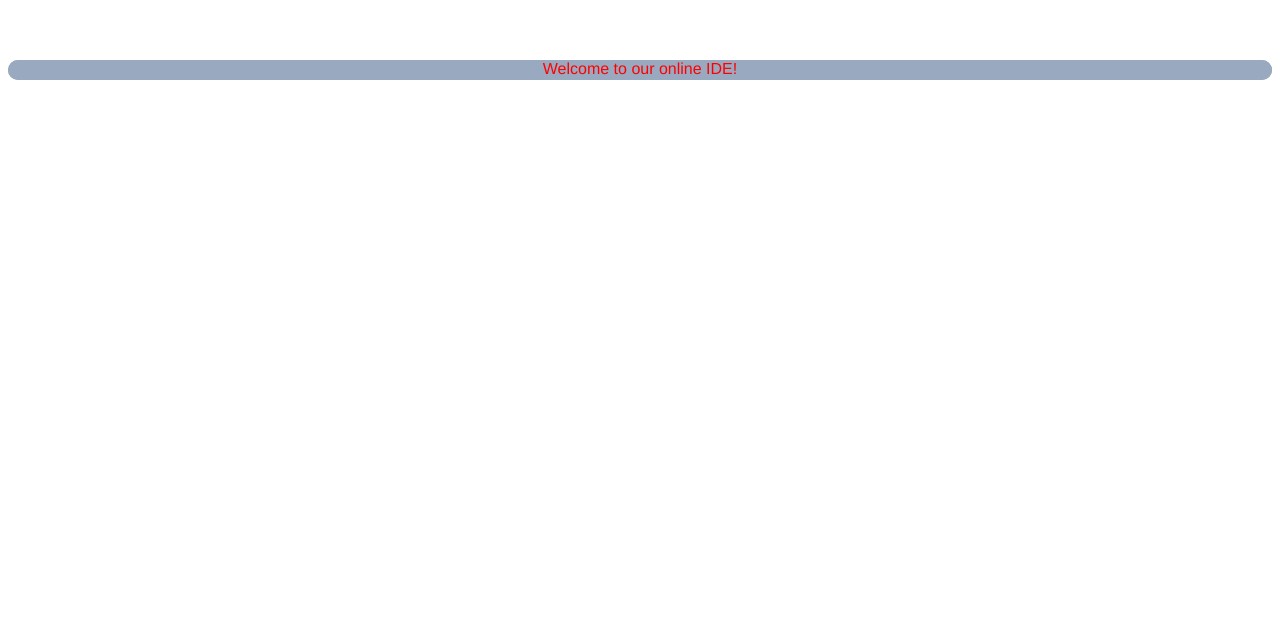
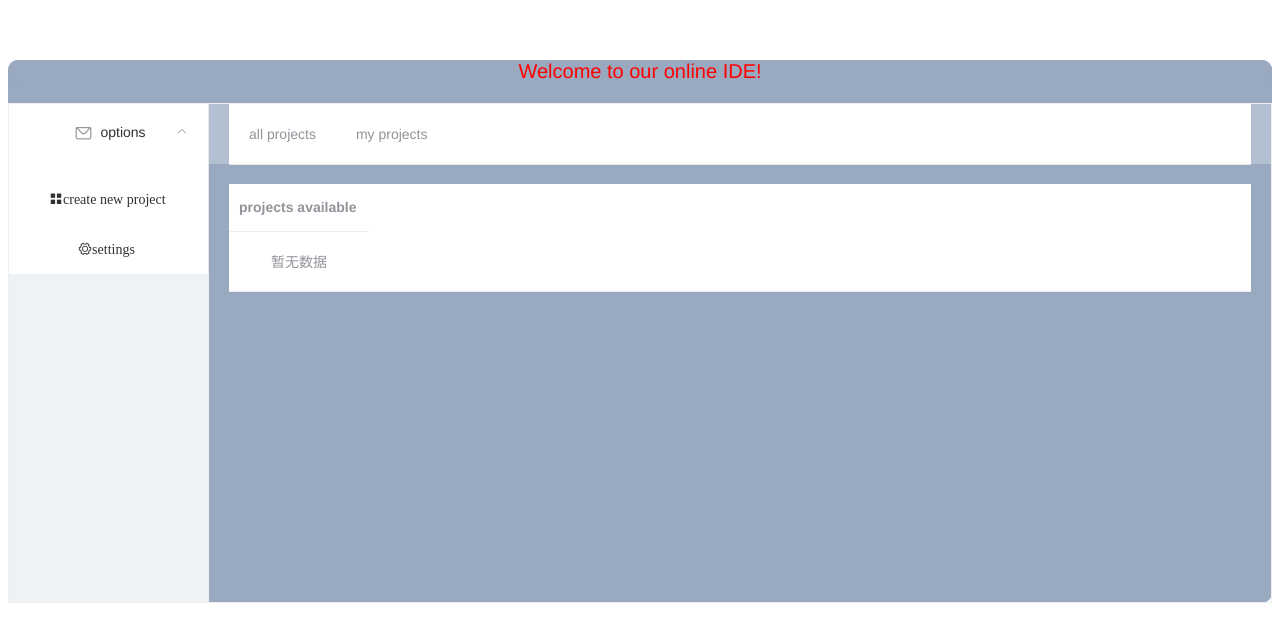
Before and after one commit to georgetian3/WebIDE, a Vue app in the folder webide/: page / in a window 1280 px wide. Shown: the top 642 px of the page. Built offline with nearby package versions, Linux system fonts and the light colour scheme.

Commit message:
welcomePage established

```diff
--- a/webide/src/components/welcomePage.vue
+++ b/webide/src/components/welcomePage.vue
@@ -5,16 +5,72 @@
         <div class="welcome">Welcome to our online IDE!</div>
       </el-col>
     </el-row>
+    <el-container style="height: 500px; border: 1px solid #eee">
+      <el-aside width="200px" style="background-color: rgb(238, 241, 246)">
+        <el-menu :default-openeds="['1', '3']">
+          <el-submenu index="1">
+            <template slot="title"><i class="el-icon-message"></i>options</template>
+            <el-menu-item-group>
+              <el-menu-item index="1-1" class="el-icon-menu">create new project</el-menu-item>
+              <el-menu-item index="1-2" class="el-icon-setting">settings</el-menu-item>
+            </el-menu-item-group>
+          </el-submenu>
+        </el-menu>
+      </el-aside>
+
+      <el-container>
+        <el-header style="text-align: right; font-size: 12px">
+          <!-- <el-dropdown>
+            <i class="el-icon-setting" style="margin-right: 15px"></i>
+            <el-dropdown-menu slot="dropdown">
+              <el-dropdown-item>查看</el-dropdown-item>
+              <el-dropdown-item>新增</el-dropdown-item>
+              <el-dropdown-item>删除</el-dropdown-item>
+            </el-dropdown-menu>
+          </el-dropdown>
+          <span>王小虎</span> -->
+          <el-menu :default-active="activeIndex" class="el-menu-demo" mode="horizontal" @select="handleSelect">
+            <el-menu-item index="1">all projects</el-menu-item>
+            <el-menu-item index="2">my projects</el-menu-item>
+          </el-menu>
+        </el-header>
+
+        <el-main>
+          <el-table :data="tableData">
+            <el-table-column prop="label" label="projects available" width="140">
+            </el-table-column>
+          </el-table>
+        </el-main>
+      </el-container>
+    </el-container>
   </div>
 </template>
 
 <script>
 export default {
-
+  // data () {
+  //   const item = {
+  //     date: '2016-05-02',
+  //     name: '王小虎',
+  //     address: '上海市普陀区金沙江路 1518 弄'
+  //   }
+  //   return {
+  //     tableData: Array(20).fill(item)
+  //   }
+  // }
 }
 </script>
 
 <style>
+.el-header {
+  background-color: #B3C0D1;
+  color: #333;
+  line-height: 60px;
+}
+
+.el-aside {
+  color: #333;
+}
   .el-row {
     margin-bottom: 20px;
   }
@@ -25,11 +81,11 @@ export default {
     background: #99a9bf;
     border-radius: 10px;
     min-height: 20px;
-
+    font-size: 20px;
     font-family: 'Avenir', Helvetica, Arial, sans-serif;
-      -webkit-font-smoothing: antialiased;
-      -moz-osx-font-smoothing: grayscale;
-      text-align: center;
-      color: red;
+    -webkit-font-smoothing: antialiased;
+    -moz-osx-font-smoothing: grayscale;
+    text-align: center;
+    color: red;
   }
 </style>
```
